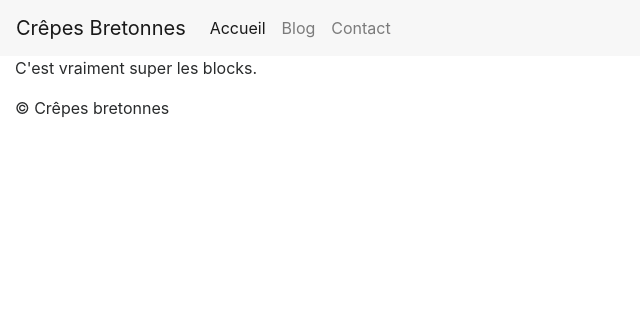
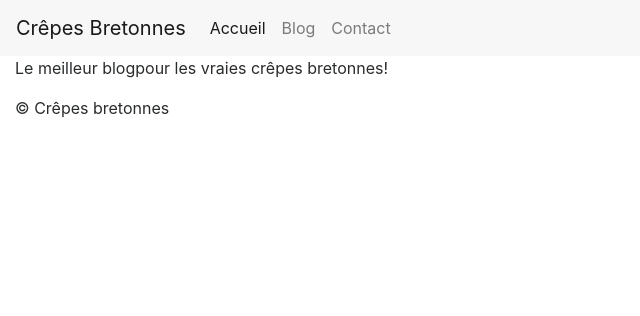
Before and after one commit to BiBzz/crepes-bretonnes, a Django app: template crepes_bretonnes/blog/templates/blog/accueil.html in a window 1280 px wide. Shown: the top 316 px of the page, without its empty margins (0-640 px from the left). Run offline with Django 3.2, Linux system fonts and the light colour scheme; the template is opened without the code that fills it, so the values that code supplies are empty; some libraries are stand-ins or nearby versions.

Commit message:
Minor updates on templates

```diff
--- a/crepes_bretonnes/blog/templates/blog/accueil.html
+++ b/crepes_bretonnes/blog/templates/blog/accueil.html
@@ -1,4 +1,4 @@
 {% extends "base.html" %}
 {% block content %}
-<p>C'est vraiment super les blocks.</p>
+<p>Le meilleur blogpour les vraies crêpes bretonnes! </p>
 {% endblock %}
--- a/crepes_bretonnes/templates/accueil.html
+++ b/crepes_bretonnes/templates/accueil.html
@@ -3,5 +3,5 @@
 	Bienvenue sur le blog de Cécile la Bretonne
 {% endblock %}
 {% block content %}
-	Cécile est vraiment la meilleure
+	<p>Cécile est vraiment la meilleure</p>
 {% endblock %}
```
